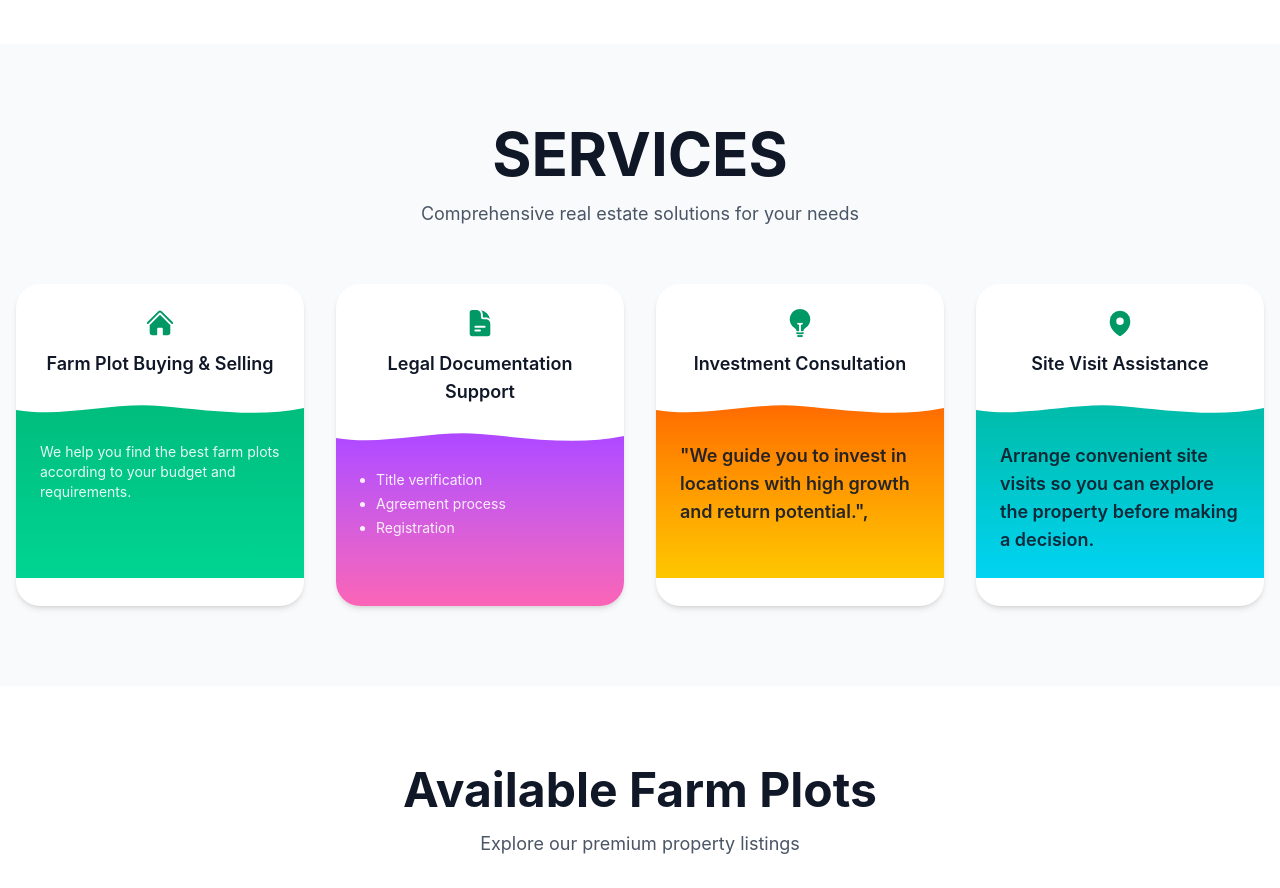
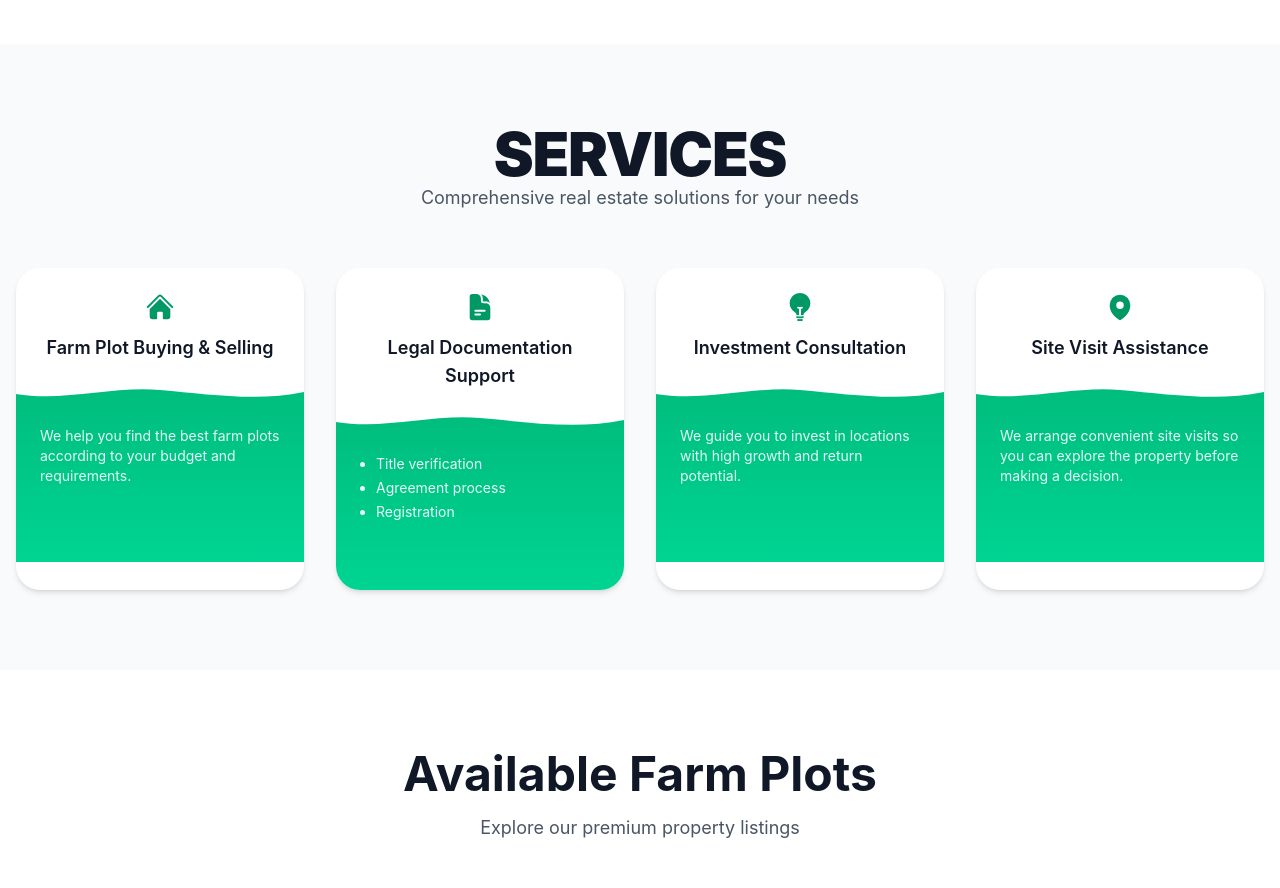
Before and after one commit to scrollfuel-digital/KoseliProject, a React (Vite) app: page / in a window 1280 px wide. Shown: the part 1480-2368 px from the top of the page. Built offline with nearby package versions, Linux system fonts and the light colour scheme; grey boxes are pictures that could not be loaded.

Commit message:
updated about , services

```diff
--- a/src/components/Services.jsx
+++ b/src/components/Services.jsx
@@ -20,25 +20,21 @@ export default function Services() {
     icon: HiDocumentText,
     title: "Legal Documentation Support",
     points: ["Title verification", "Agreement process", "Registration"],
-      gradient: "from-purple-500 to-pink-400",
+    gradient: "from-emerald-500 to-emerald-400",
   },
   {
     icon: HiLightBulb,
     title: "Investment Consultation",
     description:
-     <h1 className="text-lg font-semibold text-gray-900">
       "We guide you to invest in locations with high growth and return potential.",
-        </h1>,
-      gradient: "from-orange-500 to-yellow-400",
+    gradient: "from-emerald-500 to-emerald-400",
   },
   {
     icon: HiMapPin,
     title: "Site Visit Assistance",
     description:
-        <h1 className="text-lg font-semibold text-gray-900">
-          Arrange convenient site visits so you can explore the property before making a decision.
-        </h1> ,
-      gradient: "from-teal-500 to-cyan-400",
+      "We arrange convenient site visits so you can explore the property before making a decision.",
+    gradient: "from-emerald-500 to-emerald-400",
   },
 ];
 
@@ -48,7 +44,7 @@ export default function Services() {
 
         {/* HEADING */}
         <div className="text-center mb-14">
-          <h2 className="text-4xl md:text-6xl font-bold text-gray-900 mb-4">
+<h2 className="font-heading text-6xl font-black tracking-[-0.02em] text-gray-900">
   SERVICES
 </h2>
           <p className="text-lg text-gray-600">
```
Lines whose indentation alone changed are shown as unchanged.
